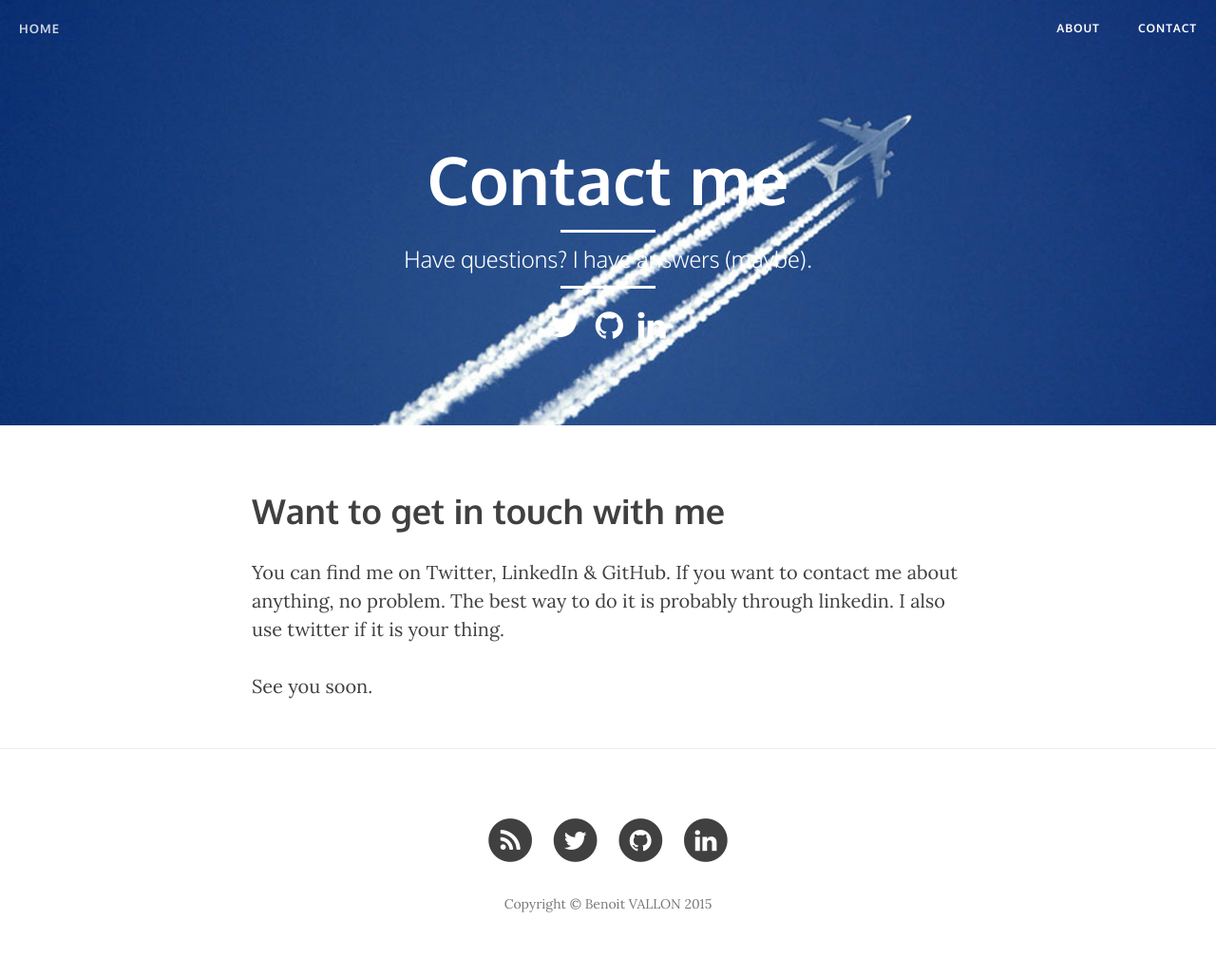
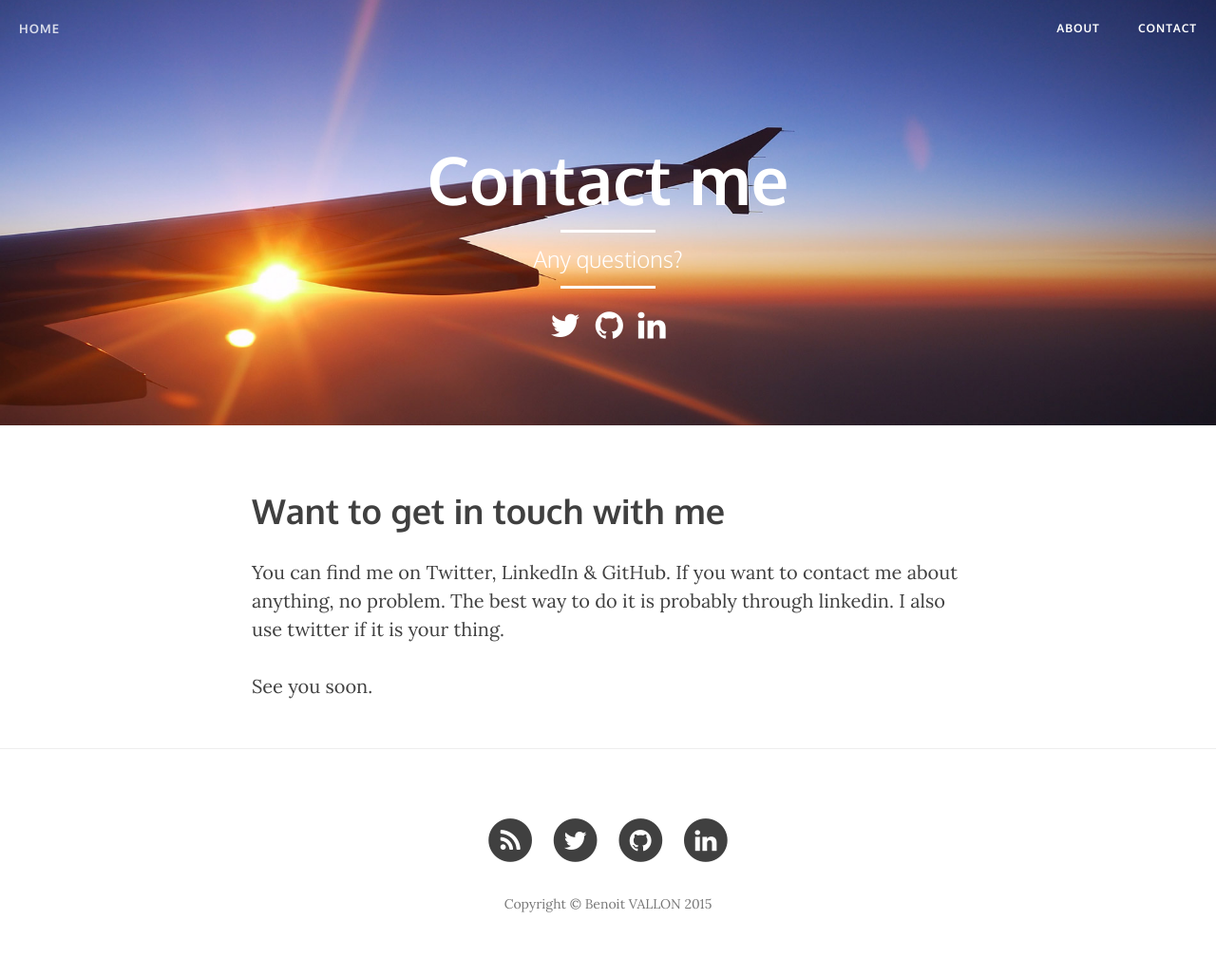
Before and after one commit to benoitvallon/benoitvallon.github.io, a Jekyll site: the page built from contact.md, in a window 1280 px wide. Shown: the whole page at 95% size. Built offline with Jekyll 4.4.1, drawn with Linux system fonts in a browser that asks for light colours; nearby versions of some CDN libraries; Markdown is read by kramdown in place of the engine named in the settings.

Commit message:
Changes contact image

```diff
--- a/contact.md
+++ b/contact.md
@@ -1,9 +1,9 @@
 ---
 layout: page
 title: "Contact me"
-description: "Have questions? I have answers (maybe)."
+description: "Any questions?"
 header-img: "img/contact-bg.jpg"
-header-img-color: rgb(29, 64, 129)
+header-img-color: rgb(74, 53, 77)
 permalink: /contact/
 ---
 
```
Also changed, not shown: img/contact-bg.jpg.
